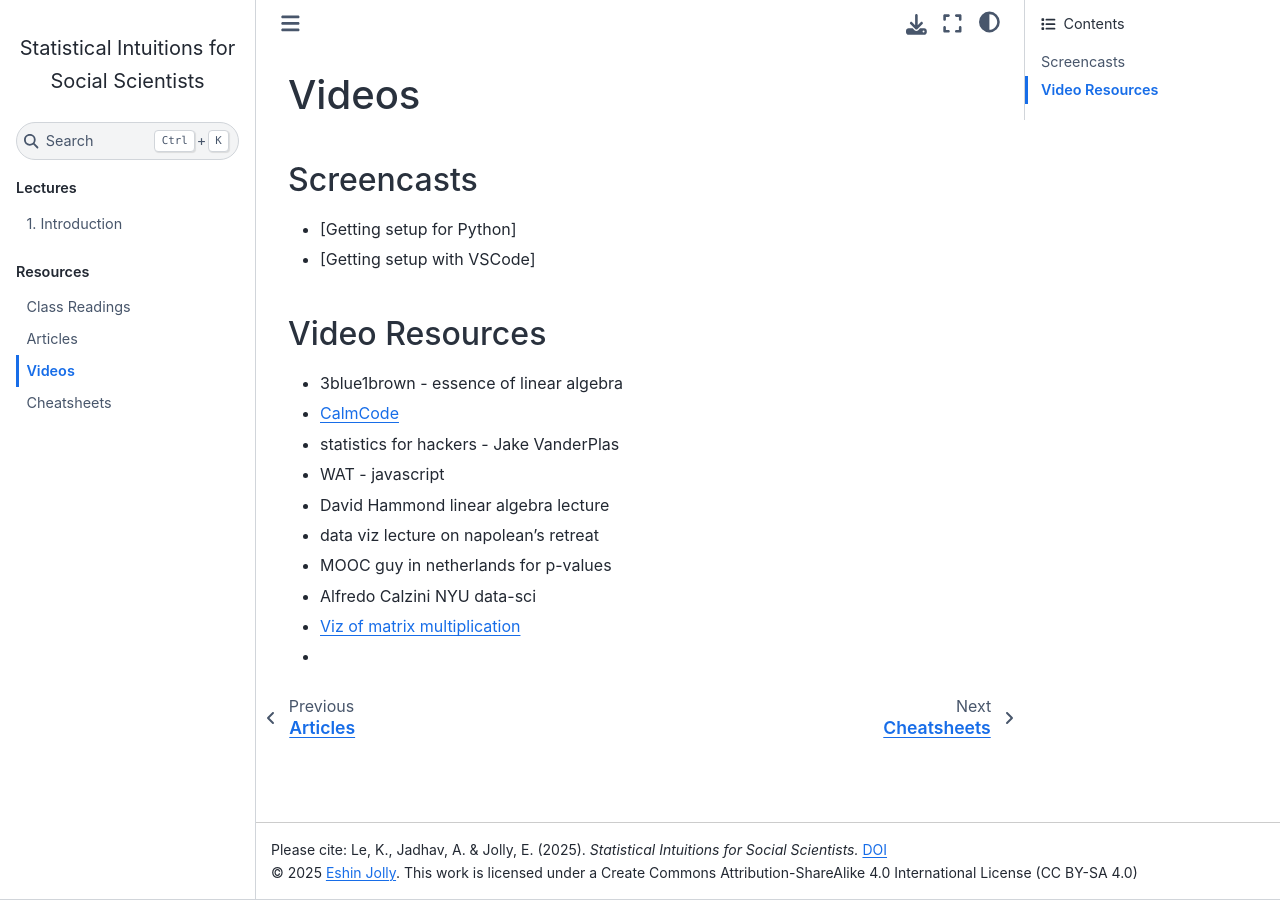
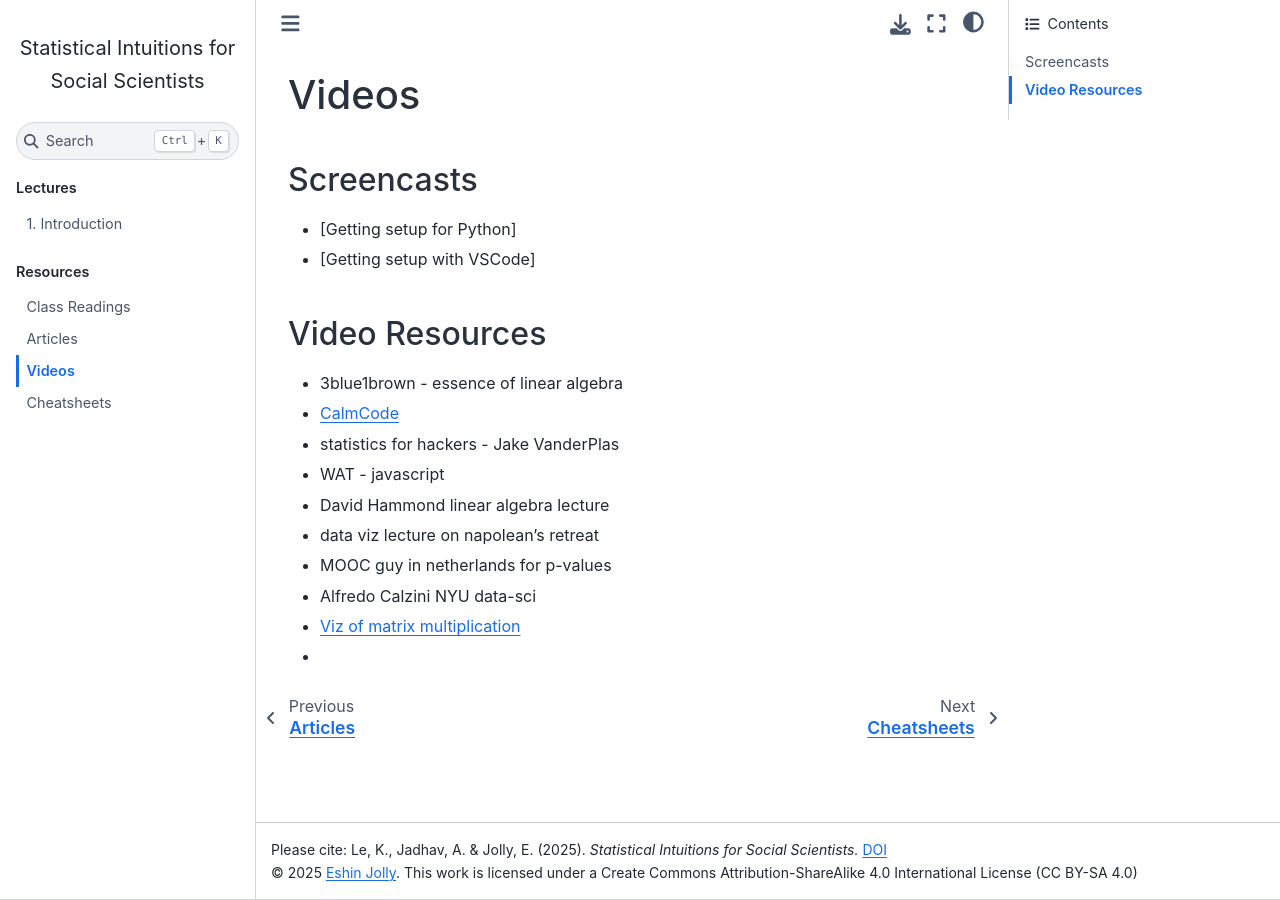
Before and after one commit to psyc201b/PSYC-201B, a Jupyter Book: the page built from pages/videos.md, in a window 1280 px wide. Built offline with Jupyter Book 1.0.4 settings and Sphinx 7.4.7 and the Sphinx Book theme 1.1.4, drawn with Linux system fonts in a browser that asks for light colours; pages that are not in the unit, such as notebooks, are missing from menus.

Commit message:
decremet pydata sphinx theme version to deal with non-collapsing sidebar

```diff
--- a/_static/custom.css
+++ b/_static/custom.css
@@ -1,4 +1,4 @@
-.bd-container {
+/* .bd-container {
   justify-content: space-between !important;
 }
 @media (min-width: 1200px) {
@@ -6,14 +6,11 @@
     min-width: 60vw !important;
     max-width: 60vw !important;
   }
-  /* .bd-article {
-    width: 60vw !important;
-  } */
   .bd-sidebar-secondary {
-    /* padding-left: 9rem !important; */
+    padding-left: 9rem !important;
   }
 }
 
 .bd-main .bd-content .bd-article-container .bd-article {
   z-index: 50 !important;
-}
+} */
--- a/requirements.txt
+++ b/requirements.txt
@@ -1,4 +1,5 @@
 jupyter-book
+pydata-sphinx-theme==0.15.4
 matplotlib
 numpy
 seaborn>=0.12.0
```
